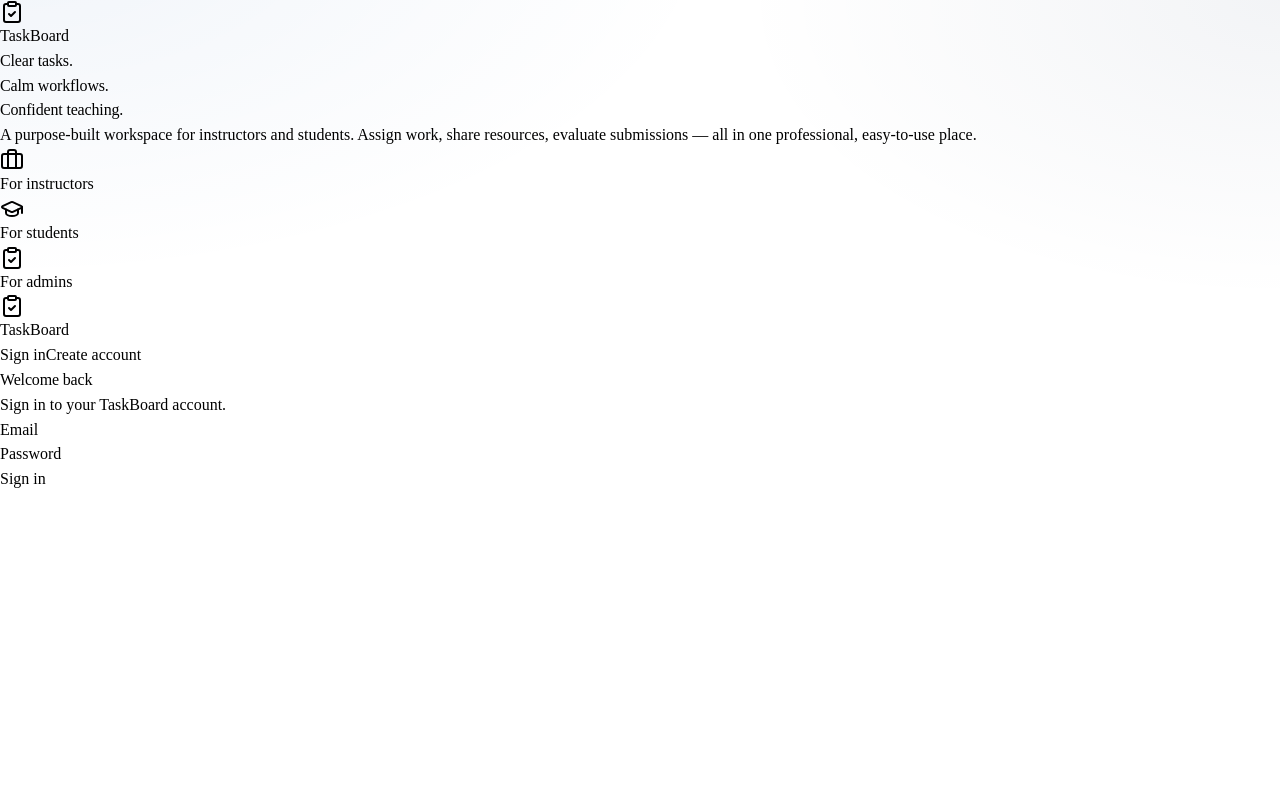
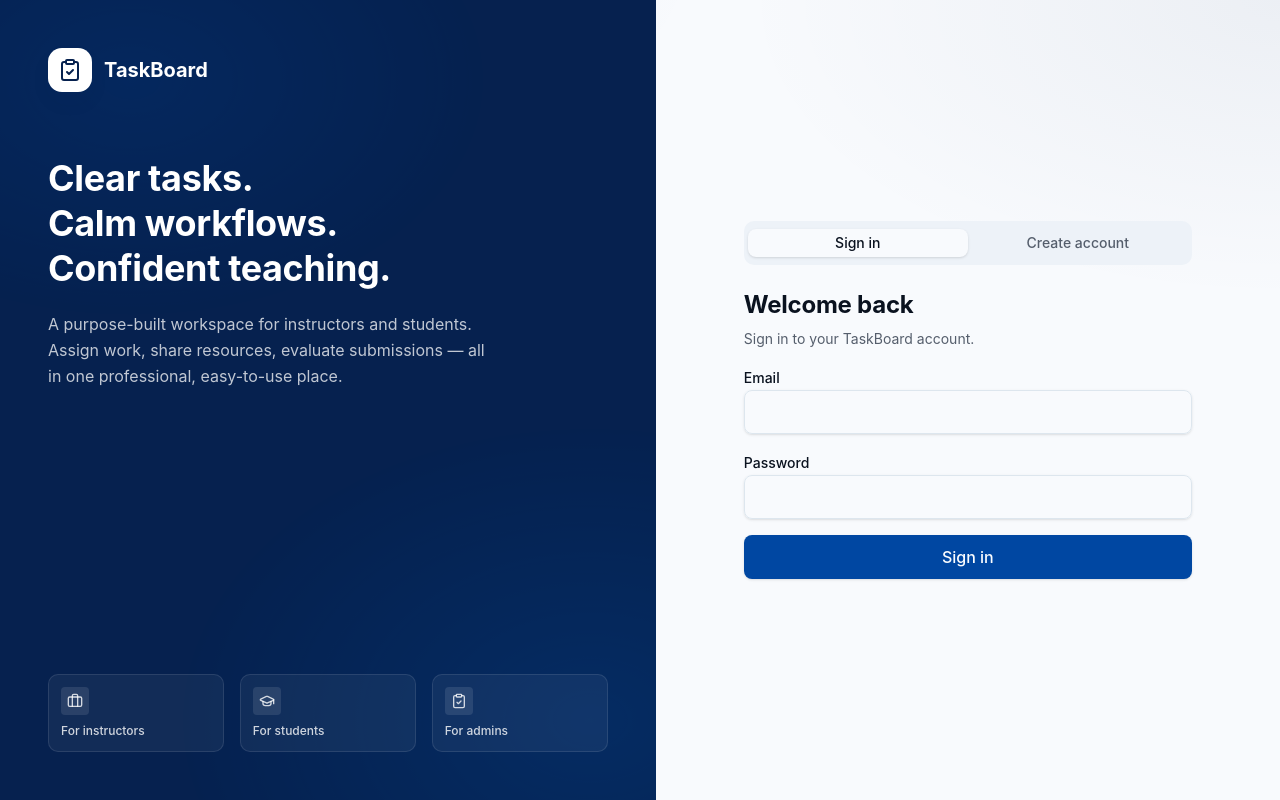
Before and after one commit to imskumarj/task-tracker-app, a Next.js app in the folder frontend/: page / in a window 1280 px wide. Built offline with nearby package versions, Linux system fonts and the light colour scheme; a web font is replaced by a local one.

Commit message:
CSS loading resolved - introduced PostCSS successfully

```diff
--- a/frontend/app/globals.css
+++ b/frontend/app/globals.css
@@ -1,6 +1,4 @@
 @import "tailwindcss";
-@source none;
-@source "../";
 @import "tw-animate-css";
 
 @custom-variant dark (&:is(.dark *));
--- /dev/null
+++ b/frontend/postcss.config.mjs
@@ -0,0 +1,7 @@
+// postcss.config.mjs
+
+export default {
+  plugins: {
+    "@tailwindcss/postcss": {},
+  },
+};
--- a/frontend/tsconfig.json
+++ b/frontend/tsconfig.json
@@ -2,6 +2,7 @@
   "compilerOptions": {
     "target": "ES2022",
     "lib": ["dom", "dom.iterable", "esnext"],
+    "ignoreDeprecations": "6.0",
 
     "allowJs": true,
     "skipLibCheck": true,
@@ -26,6 +27,7 @@
       }
     ],
 
+    "baseUrl": ".",
     "paths": {
       "@/*": ["./*"]
     }
```
Also changed, not shown: frontend/package.json (+6 -3 lines), frontend/next-env.d.ts (added), 2 other files (tests, documents, lock files or other folders).
